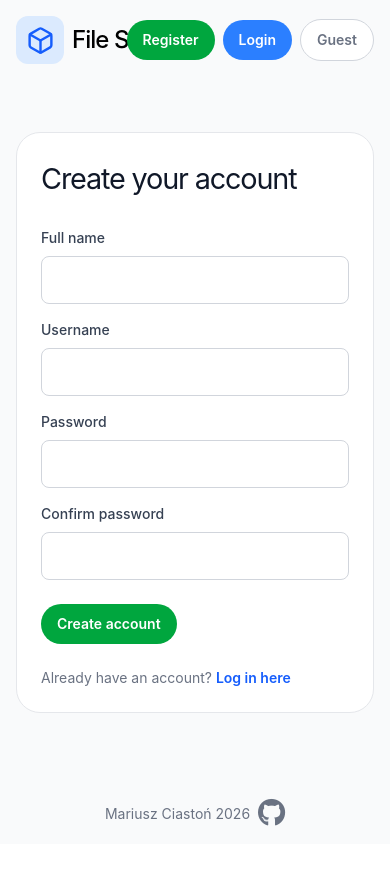
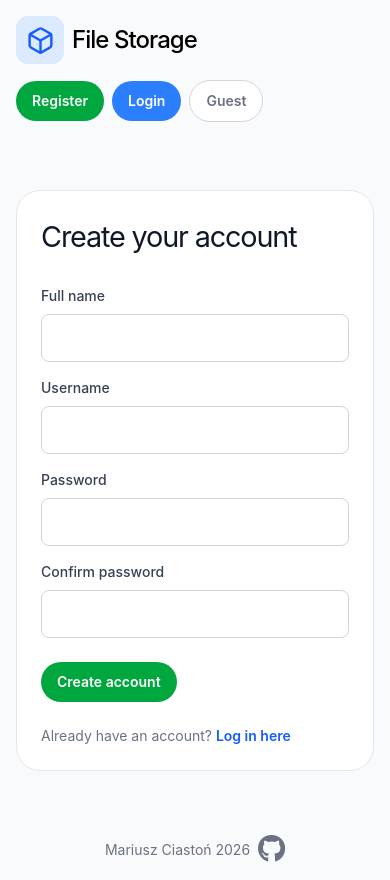
Before and after one commit to mariuszciaston/File-Storage, a React (Vite) app in the folder client/: page /register in a window 390 px wide. Before the commit the page ends 844 px from the top, so only its background shows below. Built offline with nearby package versions, Linux system fonts and the light colour scheme; no server answers; a web font is replaced by a local one.

Commit message:
Wrap header buttons on mobile

```diff
--- a/client/src/components/layouts/Header.tsx
+++ b/client/src/components/layouts/Header.tsx
@@ -49,7 +49,7 @@ export default function Header({
 
   return (
     <header className="sticky top-0 z-20 flex items-center justify-between gap-0 bg-gray-50/95 p-4 backdrop-blur-xl sm:px-8">
-      <div className="mx-auto grid w-full max-w-7xl grid-cols-[minmax(0,1fr)_auto] items-center gap-x-6 gap-y-4 sm:grid-cols-[240px_minmax(0,1fr)_auto]">
+      <div className="mx-auto flex w-full max-w-7xl flex-wrap items-center justify-between gap-x-6 gap-y-4 sm:grid sm:grid-cols-[240px_minmax(0,1fr)_auto]">
         <Link
           className="flex shrink-0 items-center gap-2 text-[1.5rem] font-medium tracking-[-0.04em] text-black"
           to="/"
@@ -61,7 +61,7 @@ export default function Header({
         </Link>
 
         {onSearchChange && (
-          <label className="col-span-2 row-start-2 flex h-12 w-full min-w-0 items-center gap-3 rounded-full border border-gray-200 bg-white px-4 text-gray-500 sm:col-span-1 sm:col-start-2 sm:row-start-1 sm:max-w-120">
+          <label className="order-2 col-span-2 row-start-2 flex h-12 w-full min-w-0 items-center gap-3 rounded-full border border-gray-200 bg-white px-4 text-gray-500 sm:order-0 sm:col-span-1 sm:col-start-2 sm:row-start-1 sm:max-w-120">
             <Search aria-hidden="true" size={19} />
             <input
               aria-label="Search for files and folders"
@@ -84,7 +84,7 @@ export default function Header({
           </label>
         )}
 
-        <div className="col-start-2 row-start-1 flex items-center gap-2 justify-self-end sm:col-start-3">
+        <div className="order-1 col-start-2 row-start-1 flex items-center gap-2 justify-self-end sm:order-0 sm:col-start-3">
           {user ? (
             <>
               <Link
```
